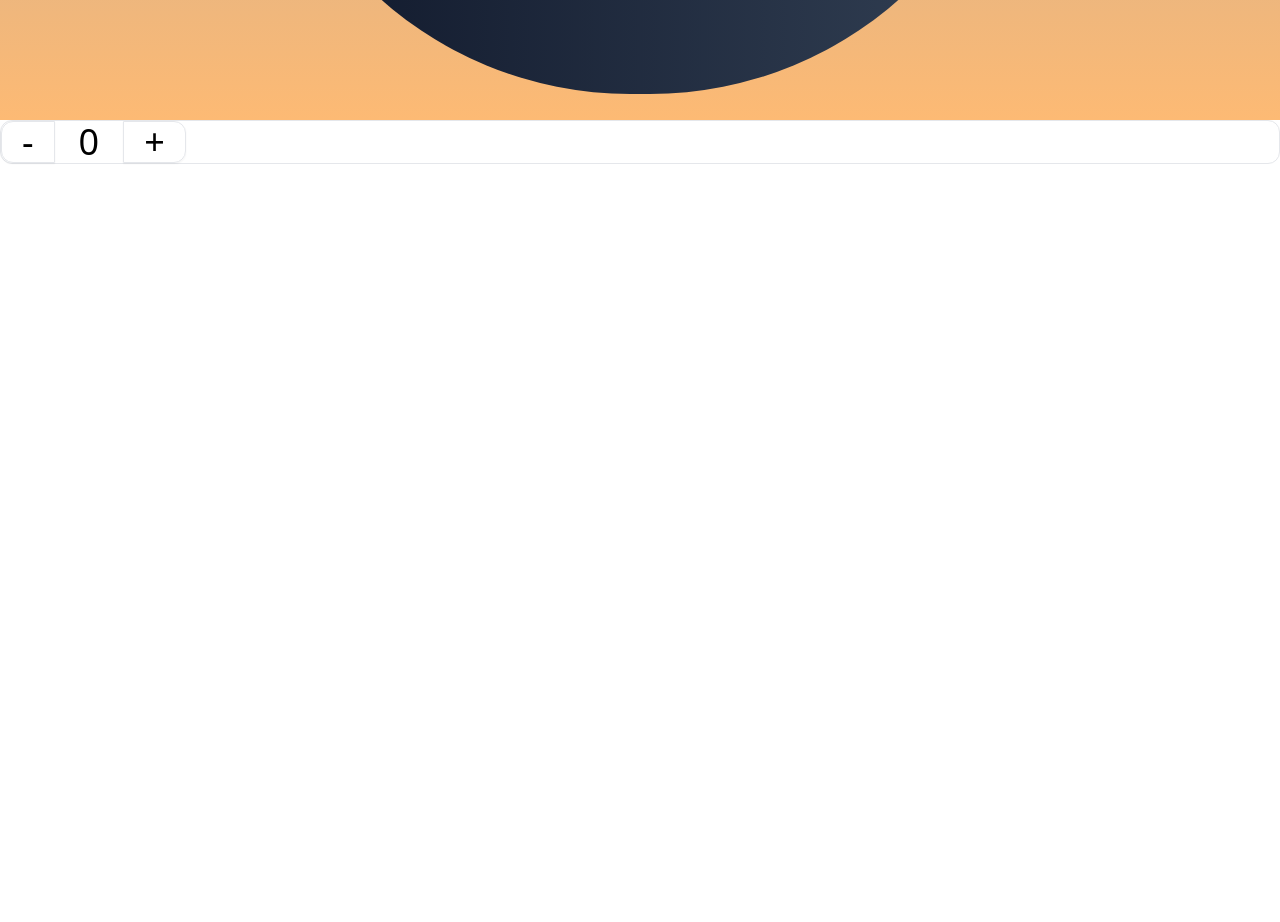
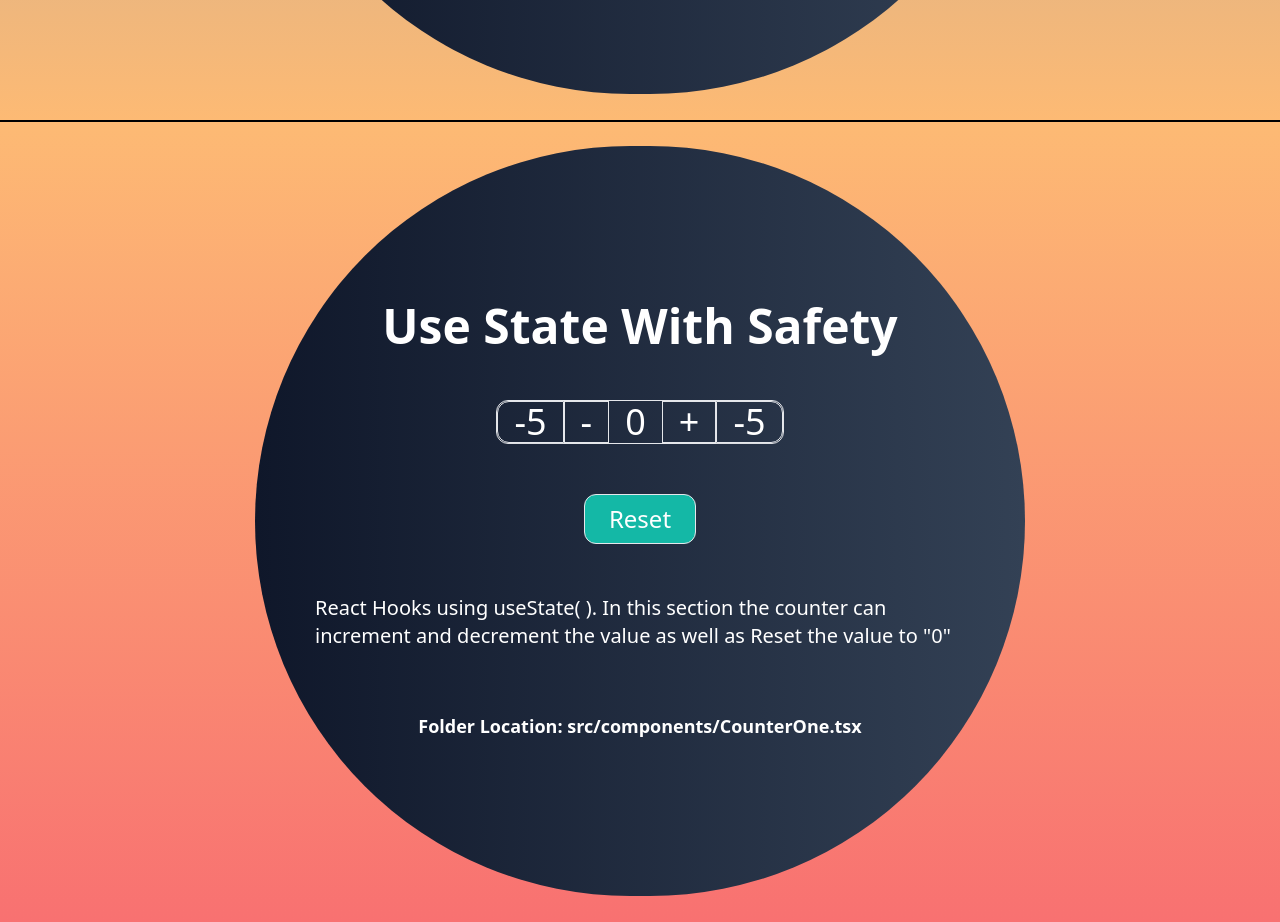
Before and after one commit to SAF2k/react-hook-learn, a React (Vite) app: page / in a window 1280 px wide. Shown: the part 1480-2402 px from the top of the page. Built offline with nearby package versions, Linux system fonts and the light colour scheme.

Commit message:
added useState with Safety

```diff
--- a/src/App.tsx
+++ b/src/App.tsx
@@ -1,14 +1,14 @@
-import Counter from "./components/Counter";
+import CounterOne from "./components/CounterOne";
+import CounterTwo from "./components/CounterTwo";
 import Home from "./components/Home";
-import NotCounter from "./components/NotContore";
 
 function App() {
   return (
     <>
       <div className="">
         <Home />
-        <Counter />
-        <NotCounter />
+        <CounterOne />
+        <CounterTwo />
       </div>
     </>
   );
--- a/src/components/Counter.tsx
+++ b/src/components/CounterOne.tsx
@@ -1,10 +1,10 @@
 import { useState } from "react";
 
-const Counter = () => {
+const CounterOne = () => {
   const initialValue = 0
   const [count, setCount] = useState(initialValue);
 
-  const increment = () => (count === 10 ? 10 : setCount(count + 1));
+  const increment = () => (setCount(count + 1));
   const decrement = () => (count === 0 ? 0 : setCount(count - 1));
   const reset = () => setCount(initialValue);
 
@@ -12,7 +12,7 @@ const Counter = () => {
     <>
       <div className="flex justify-center p-6 bg-gradient-to-b from-gray-400 to-orange-300 h-screen">
         <div className="flex justify-center flex-col items-center gap-[50px] h-[calc(100vh-50px)] w-[calc(100vw-510px)] bg-gradient-to-r from-slate-900 to-slate-700 text-white rounded-full">
-          <h1 className="text-5xl font-bold underline">Use State</h1>
+          <h1 className="text-5xl font-bold">Simple Use State</h1>
           <div className="text-4xl space-x-6 flex items-center border rounded-xl ">
             <button
               className="border shadow-sm px-5 rounded-l-xl"
@@ -39,12 +39,13 @@ const Counter = () => {
             increment and decrement the value as well as Reset the value to "0"
           </p>
           <p className="text-lg font-semibold pt-3">
-            Folder Location: src/components/Counter.tsx
+            Folder Location: src/components/CounterOne.tsx
           </p>
         </div>
       </div>
+      <div className="border-b-2 border-black"></div>
     </>
   );
 };
 
-export default Counter;
+export default CounterOne;
--- /dev/null
+++ b/src/components/CounterTwo.tsx
@@ -0,0 +1,67 @@
+import { useState } from "react";
+
+const CounterTwo = () => {
+  const initialValue = 0;
+  const [count, setCount] = useState(initialValue);
+
+  const incrementOne = () => setCount((prevCount) => prevCount + 1);
+  const decrementOne = () =>
+    count === 0 ? 0 : setCount((prevCount) => prevCount - 1);
+  const reset = () => setCount(initialValue);
+  const incrementFive = () => {
+    for (let i = 0; i < 5; i++) {
+      setCount((prevCount) => prevCount + 1);
+    }
+  };
+  const decrementFive = () => {
+    for (let i = 0; i < 5; i++) {
+      count <= 5 ? setCount(0) : setCount((prevCount) => prevCount - 1);
+    }
+  };
+
+  return (
+    <>
+      <div className="flex justify-center h-screen p-6 bg-gradient-to-b from-orange-300 to-red-400">
+        <div className="flex justify-center flex-col items-center gap-[50px] h-[calc(100vh-50px)] w-[calc(100vw-510px)] bg-gradient-to-r from-slate-900 to-slate-700 text-white rounded-full">
+          <h1 className="text-5xl font-bold">Use State With Safety</h1>
+          <div className="text-4xl flex items-center border rounded-xl ">
+            <button
+              className="border shadow-sm px-4 rounded-l-xl"
+              onClick={decrementFive}
+            >
+              -5
+            </button>
+            <button className="border px-4" onClick={decrementOne}>
+              -
+            </button>
+            <span className="px-4">{count}</span>
+            <button className="border px-4" onClick={incrementOne}>
+              +
+            </button>
+            <button
+              className="border shadow-sm px-4 rounded-r-xl"
+              onClick={incrementFive}
+            >
+              -5
+            </button>
+          </div>
+          <button
+            className="border text-2xl px-6 py-2 rounded-xl bg-teal-500"
+            onClick={reset}
+          >
+            Reset
+          </button>
+          <p className="text-xl w-[650px]">
+            React Hooks using useState( ). In this section the counter can
+            increment and decrement the value as well as Reset the value to "0"
+          </p>
+          <p className="text-lg font-semibold pt-3">
+            Folder Location: src/components/CounterOne.tsx
+          </p>
+        </div>
+      </div>
+    </>
+  );
+};
+
+export default CounterTwo;
--- a/src/components/Home.tsx
+++ b/src/components/Home.tsx
@@ -18,7 +18,7 @@ export default function Home(): ReactElement {
   }, []);
 
   return (
-    <div className="h-screen bg-gradient-to-b from-slate-900 to-gray-400 sm:w-screen">
+    <div className="h-screen bg-gradient-to-b from-slate-900 to-gray-400">
       <motion.div
         className="relative z-10 flex h-screen items-center md:h-[calc(100vh-116px)]"
         animate={{
```
